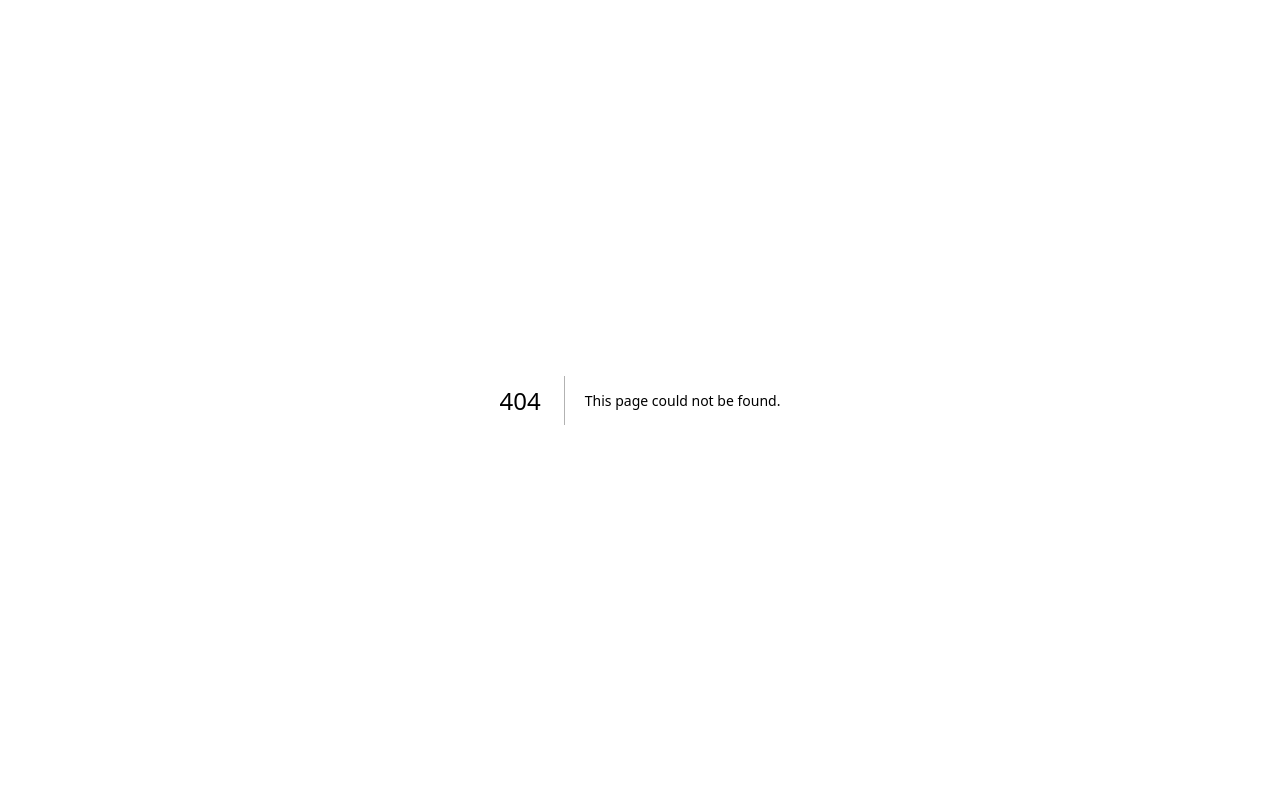
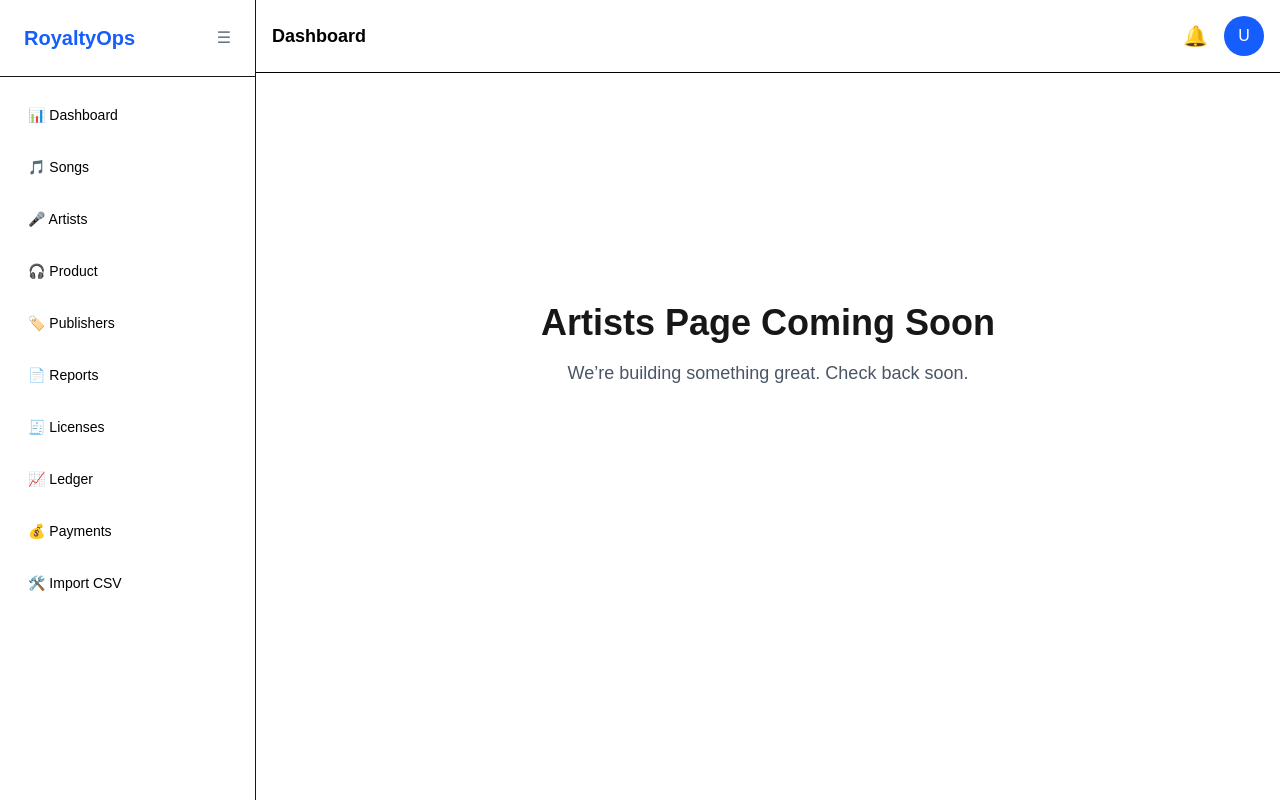
Before and after one commit to jneberhard/royalty-ops, a Next.js app: page /artists in a window 1280 px wide. Before the commit this address had no page. Built offline with nearby package versions, Linux system fonts and the light colour scheme.

Commit message:
updates 8

```diff
--- /dev/null
+++ b/app/artists/page.tsx
@@ -0,0 +1,5 @@
+import ComingSoon from "@/components/ComingSoon";
+
+export default function ArtistPage() {
+  return <ComingSoon title="Artists Page Coming Soon" />;
+}
--- /dev/null
+++ b/app/product/page.tsx
@@ -0,0 +1,5 @@
+import ComingSoon from "@/components/ComingSoon";
+
+export default function ProductPage() {
+  return <ComingSoon title="Products Page Coming Soon" />;
+}
--- a/app/songs/[id]/page.tsx
+++ b/app/songs/[id]/page.tsx
@@ -1,5 +1,6 @@
 import prisma from "@/lib/prisma";
 import Link from "next/link";
+import EnterpriseDashboardLayout from "@/components/layouts/enterprise-dashboard-layout";
 
 export default async function SongDetailPage({
   params
@@ -55,6 +56,7 @@ export default async function SongDetailPage({
   const totalRevenue = revenue._sum.amount ?? 0;
 
   return (
+    <EnterpriseDashboardLayout>
     <div className="space-y-10">
 
       {/* Header */}
@@ -193,6 +195,7 @@ export default async function SongDetailPage({
 
       </div>
 
-    </div>
+      </div>
+      </EnterpriseDashboardLayout>
   );
 }
--- a/app/songs/page.tsx
+++ b/app/songs/page.tsx
@@ -1,5 +1,6 @@
 import prisma from "@/lib/prisma";
 import Link from "next/link";
+import EnterpriseDashboardLayout from "@/components/layouts/enterprise-dashboard-layout";
 
 export default async function SongsPage() {
 
@@ -34,6 +35,7 @@ export default async function SongsPage() {
   ]);
 
   return (
+    <EnterpriseDashboardLayout>
     <div className="space-y-10 text-black">
 
       {/* Header */}
@@ -145,6 +147,7 @@ export default async function SongsPage() {
 
       </div>
 
-    </div>
+      </div>
+      </EnterpriseDashboardLayout>
   );
 }
--- a/components/ComingSoon.tsx
+++ b/components/ComingSoon.tsx
@@ -1,10 +1,14 @@
-export default function ComingSoon() {
+import EnterpriseDashboardLayout from "@/components/layouts/enterprise-dashboard-layout";
+
+export default function ComingSoon({ title = "Coming Soon" }: { title?: string }) {
   return (
-    <div className="min-h-[60vh] flex flex-col items-center justify-center text-center px-6">
-      <h1 className="text-4xl font-bold mb-4">Coming Soon</h1>
-      <p className="text-lg text-gray-600">
-        We’re building something great. Check back soon.
-      </p>
-    </div>
+    <EnterpriseDashboardLayout>
+      <div className="min-h-[60vh] flex flex-col items-center justify-center text-center px-6">
+        <h1 className="text-4xl font-bold mb-4">{title}</h1>
+        <p className="text-lg text-gray-600">
+          We’re building something great. Check back soon.
+        </p>
+      </div>
+    </EnterpriseDashboardLayout>
   );
 }
--- /dev/null
+++ b/components/layouts/Sidebar.tsx
@@ -0,0 +1,75 @@
+'use client';
+
+import { useState } from "react";
+import Link from "next/link";
+
+export default function Sidebar() {
+  const [sidebarOpen, setSidebarOpen] = useState(true);
+
+  return (
+    <aside
+      className={`
+        bg-white border-r transition-all duration-300
+        ${sidebarOpen ? "w-64" : "w-20"}
+        flex flex-col
+      `}
+    >
+      <div className="p-6 flex items-center justify-between border-b">
+        {sidebarOpen && (
+          <span className="text-xl font-bold text-blue-600">
+            RoyaltyOps
+          </span>
+        )}
+
+        <button
+          onClick={() => setSidebarOpen(!sidebarOpen)}
+          className="text-gray-500 hover:text-blue-600"
+        >
+          ☰
+        </button>
+      </div>
+
+      <nav className="flex-1 p-4 space-y-2 text-sm text-black">
+        <Link href="/dashboard" className="flex items-center gap-3 p-3 rounded-lg hover:bg-blue-50">
+          📊 {sidebarOpen && "Dashboard"}
+        </Link>
+
+        <Link href="/songs" className="flex items-center gap-3 p-3 rounded-lg hover:bg-blue-50">
+          🎵 {sidebarOpen && "Songs"}
+        </Link>
+
+        <Link href="/artists" className="flex items-center gap-3 p-3 rounded-lg hover:bg-blue-50">
+          🎤 {sidebarOpen && "Artists"}
+        </Link>
+
+        <Link href="/product" className="flex items-center gap-3 p-3 rounded-lg hover:bg-blue-50">
+          🎧 {sidebarOpen && "Product"}
+        </Link>
+
+        <Link href="/publishers" className="flex items-center gap-3 p-3 rounded-lg hover:bg-blue-50">
+          🏷️ {sidebarOpen && "Publishers"}
+        </Link>
+
+        <Link href="/reports" className="flex items-center gap-3 p-3 rounded-lg hover:bg-blue-50">
+          📄 {sidebarOpen && "Reports"}
+        </Link>
+
+        <Link href="/licenses" className="flex items-center gap-3 p-3 rounded-lg hover:bg-blue-50">
+          🧾 {sidebarOpen && "Licenses"}
+        </Link>
+
+        <Link href="/ledger" className="flex items-center gap-3 p-3 rounded-lg hover:bg-blue-50">
+          📈 {sidebarOpen && "Ledger"}
+        </Link>
+
+        <Link href="/payments" className="flex items-center gap-3 p-3 rounded-lg hover:bg-blue-50">
+          💰 {sidebarOpen && "Payments"}
+        </Link>
+
+        <Link href="/import" className="flex items-center gap-3 p-3 rounded-lg hover:bg-blue-50">
+          🛠️ {sidebarOpen && "Import CSV"}
+        </Link>
+      </nav>
+    </aside>
+  );
+}
--- a/components/layouts/enterprise-dashboard-layout.tsx
+++ b/components/layouts/enterprise-dashboard-layout.tsx
@@ -1,148 +1,28 @@
-'use client';
-
-import { useState } from "react";
-import Link from "next/link";
+import Sidebar from "./Sidebar";
 
 export default function EnterpriseDashboardLayout({
-  children
+  children,
 }: {
   children: React.ReactNode
 }) {
-  const [sidebarOpen, setSidebarOpen] = useState(true);
 
   return (
     <div className="h-screen flex bg-gray-51">
+      <Sidebar />
 
-      {/* Sidebar */}
-      <aside
-        className={`
-        bg-white border-r transition-all duration-300
-        ${sidebarOpen ? "w-64" : "w-20"}
-        flex flex-col
-        `}
-      >
-
-        {/* Sidebar Header */}
-        <div className="p-6 flex items-center justify-between border-b">
-          {sidebarOpen && (
-            <span className="text-xl font-bold text-blue-600">
-              RoyaltyOps
-            </span>
-          )}
-
-          <button
-            onClick={() => setSidebarOpen(!sidebarOpen)}
-            className="text-gray-500 hover:text-blue-600"
-          >
-            ☰
-          </button>
-        </div>
-
-        {/* Navigation */}
-        <nav className="flex-1 p-4 space-y-2 text-sm text-black">
-          <Link
-            href="/dashboard"
-            className="flex items-center gap-3 p-3 rounded-lg hover:bg-blue-50"
-          >
-            📊 {sidebarOpen && "Dashboard"}
-          </Link>
-
-          <Link
-            href="/songs"
-            className="flex items-center gap-3 p-3 rounded-lg hover:bg-blue-50"
-          >
-            🎵 {sidebarOpen && "Songs"}
-          </Link>
-
-          <Link
-            href="/artists"
-            className="flex items-center gap-3 p-3 rounded-lg hover:bg-blue-50"
-          >
-            🎤 {sidebarOpen && "Artists"}
-          </Link>
-
-          <Link
-            href="/product"
-            className="flex items-center gap-3 p-3 rounded-lg hover:bg-blue-50"
-          >
-            🎧 {sidebarOpen && "Product"}
-          </Link>
-
-          <Link
-            href="/publishers"
-            className="flex items-center gap-3 p-3 rounded-lg hover:bg-blue-50"
-          >
-            🏷️ {sidebarOpen && "Publishers"}
-          </Link>
-
-          <Link
-            href="/reports"
-            className="flex items-center gap-3 p-3 rounded-lg hover:bg-blue-50"
-          >
-            📄 {sidebarOpen && "Reports"}
-          </Link>
-
-          <Link
-            href="/licenses"
-            className="flex items-center gap-3 p-3 rounded-lg hover:bg-blue-50"
-          >
-            🧾 {sidebarOpen && "Licenses"}
-          </Link>
-
-          <Link
-            href="/ledger"
-            className="flex items-center gap-3 p-3 rounded-lg hover:bg-blue-50"
-          >
-            📈 {sidebarOpen && "Ledger"}
-          </Link>
-
-          <Link
-            href="/payments"
-            className="flex items-center gap-3 p-3 rounded-lg hover:bg-blue-50"
-          >
-            💰 {sidebarOpen && "Payments"}
-          </Link>
-
-          <Link
-            href="/import"
-            className="flex items-center gap-3 p-3 rounded-lg hover:bg-blue-50"
-          >
-            🛠️ {sidebarOpen && "Import CSV"}
-          </Link>
-
-        </nav>
-
-      </aside>
-
-      {/* Main Content */}
       <main className="flex-1 flex flex-col">
-
-        {/* Top Header */}
         <div className="border-b bg-white p-4 flex justify-between items-center text-black">
-
-          <div className="font-semibold text-lg">
-            Dashboard
-          </div>
-
+          <div className="font-semibold text-lg">Dashboard</div>
           <div className="flex items-center gap-4">
-
             <button className="text-xl">🔔</button>
-
             <div className="w-10 h-10 rounded-full bg-blue-600 text-white flex items-center justify-center">
               U
             </div>
-
           </div>
-
         </div>
 
-        {/* Workspace */}
-        <div className="p-8 overflow-auto">
-          {children}
-        </div>
-
+        <div className="p-8 overflow-auto">{children}</div>
       </main>
-
     </div>
   );
 }
--- a/lib/prisma.ts
+++ b/lib/prisma.ts
@@ -1,8 +1,6 @@
 import { PrismaClient } from "@prisma/client";
 import { PrismaNeon } from "@prisma/adapter-neon";
-import { neonConfig } from "@neondatabase/serverless";
-
-neonConfig.fetchConnectionCache = true;
+import { neon } from "@neondatabase/serverless";
 
 const globalForPrisma = globalThis as unknown as {
   prisma: PrismaClient | undefined;
@@ -10,18 +8,22 @@ const globalForPrisma = globalThis as unknown as {
 
 const connectionString = process.env.DATABASE_URL!;
 
+/*
+  ⭐ Important:
+  Do NOT type annotate NeonQueryFunction manually.
+  Let PrismaNeon accept the driver directly.
+*/
+
 const prisma =
   globalForPrisma.prisma ??
   new PrismaClient({
-    adapter: new PrismaNeon(connectionString),
-    log:
-      process.env.NODE_ENV === "production"
-        ? ["error"]
-        : ["query", "error", "warn"],
+    adapter: new PrismaNeon(neon(connectionString) as any),
+    log: ["error"],
   });
 
 if (process.env.NODE_ENV !== "production") {
   globalForPrisma.prisma = prisma;
 }
 
+export { prisma };
 export default prisma;
```
